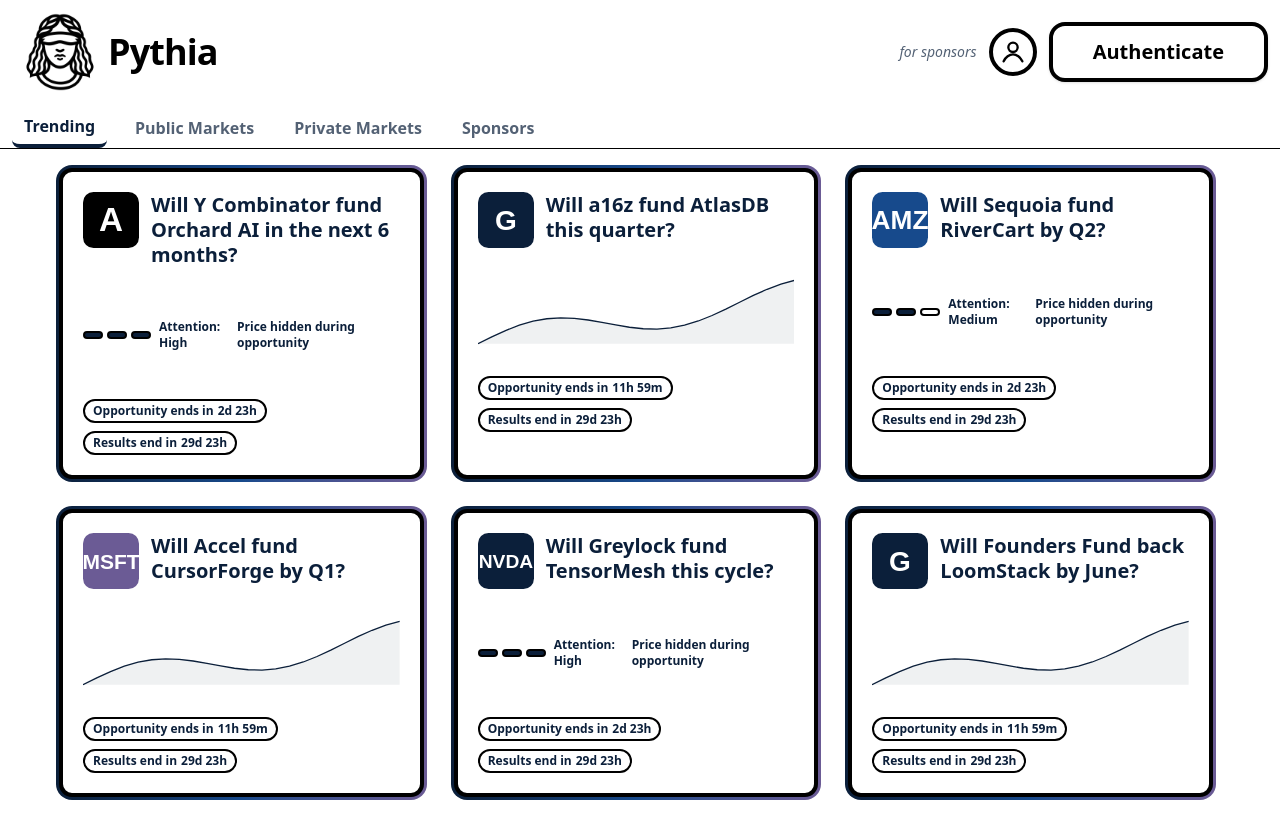
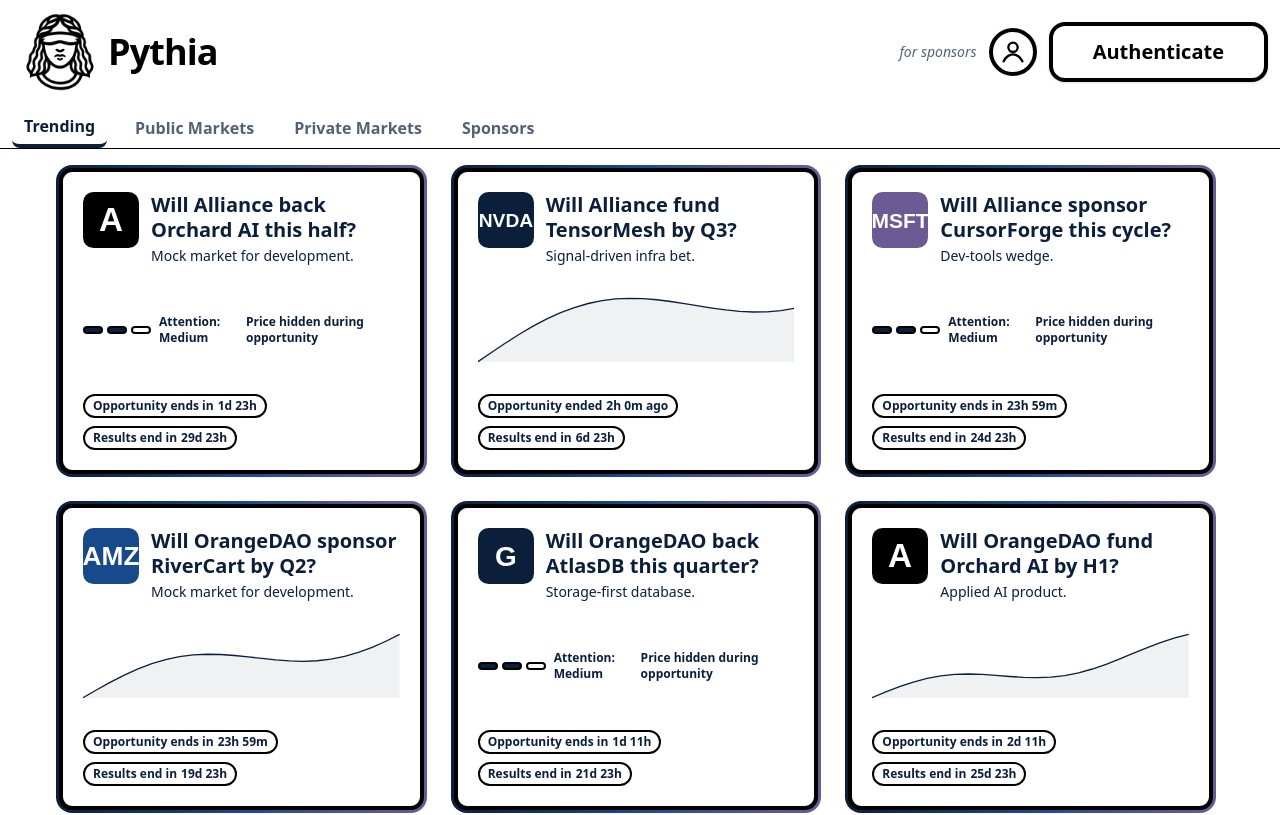
Before and after one commit to Eremeyen/pythia-opportunity-markets, a React (Vite) app in the folder app/: page / in a window 1280 px wide. Shown: the top 815 px of the page. Built offline with nearby package versions, Linux system fonts and the light colour scheme; no server answers.

Commit message:
createmarket form improvements

```diff
--- a/app/src/components/NonSponsorEmptyState.tsx
+++ b/app/src/components/NonSponsorEmptyState.tsx
@@ -5,7 +5,7 @@
     <div className="w-full min-h-[50vh] flex items-center justify-center">
       <div className="text-center max-w-xl">
         <h2 className="text-2xl md:text-3xl font-extrabold text-[#0b1f3a]">
-          Contact us to be whitelisted to be a sponsor
+          Contact us to be whitelisted as a sponsor
         </h2>
         <p className="mt-3 text-sm md:text-base text-[#0b1f3a] opacity-80">
           Sponsor access unlocks private market views, real-time trades, and resolution controls.
--- a/app/src/components/SponsorMarketForm.tsx
+++ b/app/src/components/SponsorMarketForm.tsx
@@ -38,7 +38,7 @@
   }
 
   return (
-    <div className="fixed inset-0 bg-black/20 flex items-end md:items-center justify-center p-4">
+    <div className="fixed inset-0 z-[100] bg-black/50 backdrop-blur-sm md:backdrop-blur flex items-end md:items-center justify-center p-4">
       <div className="w-full max-w-2xl bg-white rounded-2xl border-4 border-black p-4 md:p-6 shadow-lg">
         <div className="flex items-center justify-between">
           <h3 className="text-xl md:text-2xl font-extrabold text-[#0b1f3a]">Create Market</h3>
--- a/app/src/components/SponsorMarketList.tsx
+++ b/app/src/components/SponsorMarketList.tsx
@@ -5,18 +5,20 @@
   selectedId,
   onSelect,
   onCreateClick,
+  title = "Your markets",
   showCreate = true,
 }: {
   markets: SponsorMarket[];
   selectedId: string | null;
   onSelect: (id: string) => void;
   onCreateClick: () => void;
+  title?: string;
   showCreate?: boolean;
 }) {
   return (
     <div className="space-y-3">
       <div className="flex items-center justify-between">
-        <h3 className="text-lg md:text-xl font-extrabold text-[#0b1f3a]">Your markets</h3>
+        <h3 className="text-lg md:text-xl font-extrabold text-[#0b1f3a]">{title}</h3>
         {showCreate && (
           <button
             type="button"
--- a/app/src/config/mockSponsorMarkets.ts
+++ b/app/src/config/mockSponsorMarkets.ts
@@ -44,3 +44,11 @@
   }
   return seeded;
 })();
+
+export function getSponsorMarketsFiltered(
+  scope: "trending" | "public" | "private"
+): SponsorMarket[] {
+  if (scope === "public") return MOCK_SPONSOR_MARKETS.filter((m) => !m.isPrivate);
+  if (scope === "private") return MOCK_SPONSOR_MARKETS.filter((m) => m.isPrivate);
+  return MOCK_SPONSOR_MARKETS;
+}
--- a/app/src/hooks/useMarket.ts
+++ b/app/src/hooks/useMarket.ts
@@ -1,5 +1,6 @@
 import { useMemo } from "react";
 import type { Market } from "../types/market";
+import { MOCK_SPONSOR_MARKETS } from "../config/mockSponsorMarkets";
 
 export function useMarket(id?: string): {
   market?: Market;
@@ -8,34 +9,7 @@
 } {
   const market = useMemo<Market | undefined>(() => {
     if (!id) return undefined;
-    const idx = parseInt(id.replace(/\D/g, "")) || 0;
-    const isHidden = idx % 2 === 0;
-    return {
-      id,
-      title: isHidden
-        ? "Will YC fund Orchard AI in the next 6 months?"
-        : "Will a16z fund AtlasDB this quarter?",
-      description: "First-pass mock market details for development.",
-      isPriceHidden: isHidden,
-      opportunityEndMs: Date.now() + 72 * 3600_000,
-      resultsEndMs: Date.now() + 30 * 24 * 3600_000,
-      priceSeries: [...Array(96)].map(
-        (_, i) => 100 + Math.sin(i / 6) * 3 + i * 0.2
-      ),
-      attentionScore: 0.66,
-      sponsor: {
-        id: "s-1",
-        name: isHidden ? "YC" : "a16z",
-        url: "https://example-sponsor.org",
-      },
-      company: {
-        id: "c-1",
-        name: isHidden ? "Orchard AI" : "AtlasDB",
-        logoUrl: isHidden ? "/logos/apple.svg" : "/logos/google.svg",
-        website: "https://example.com",
-        summary: "AI infra startup with strong early traction.",
-      },
-    };
+    return MOCK_SPONSOR_MARKETS.find((m) => m.id === id);
   }, [id]);
 
   return { market, loading: false, error: undefined };
--- a/app/src/layouts/RootLayout.tsx
+++ b/app/src/layouts/RootLayout.tsx
@@ -11,7 +11,7 @@
           <CategoryNav />
         </div>
       </header>
-      <main className="mx-auto max-w-[1200px] pl-2 md:pl-4 pr-4 md:pr-6 pt-4">
+      <main className="mx-auto max-w-[1200px] pl-2 md:pl-4 pr-4 md:pr-6 pt-4 pb-10">
         <Outlet />
       </main>
     </div>
--- a/app/src/pages/ForSponsors.tsx
+++ b/app/src/pages/ForSponsors.tsx
@@ -1,4 +1,4 @@
-import { useState } from "react";
+import { useEffect, useState } from "react";
 import SponsorModeOverrideSwitch from "../components/SponsorModeOverrideSwitch";
 import NonSponsorEmptyState from "../components/NonSponsorEmptyState";
 import SponsorMarketList from "../components/SponsorMarketList";
@@ -17,11 +17,12 @@
   const [isCreateOpen, setIsCreateOpen] = useState(false);
   const [resolveOpen, setResolveOpen] = useState(false);
 
+  // Clear any sponsor selection when switching to viewer mode to avoid showing stale details
+  useEffect(() => {
+    if (!isSponsor) setSelectedId(null);
+  }, [isSponsor, setSelectedId]);
+
   if (!isSponsor) {
-    const now = Date.now();
-    const publicMarkets = markets.filter(
-      (m) => !m.isPrivate && m.status === "open" && now >= m.opportunityEndMs && (m.resultsEndMs ? now < m.resultsEndMs : true)
-    );
     return (
       <div className="max-w-6xl w-full">
         <div className="flex items-center justify-between">
@@ -29,38 +30,6 @@
           <SponsorModeOverrideSwitch />
         </div>
         <NonSponsorEmptyState />
-        <div className="mt-6 grid grid-cols-1 md:grid-cols-3 gap-4">
-          <div className="md:col-span-1">
-            <SponsorMarketList
-              markets={publicMarkets}
-              selectedId={selectedId}
-              onSelect={(id) => setSelectedId(id)}
-              onCreateClick={() => {}}
-              showCreate={false}
-            />
-          </div>
-          <div className="md:col-span-2 space-y-4">
-            {selectedMarket && publicMarkets.find((m) => m.id === selectedMarket.id) ? (
-              <>
-                <SponsorMarketDetails
-                  market={selectedMarket}
-                  sponsorMode={false}
-                  onResolveClick={() => {}}
-                />
-                <TradeFeed
-                  trades={trades}
-                  marketId={selectedMarket.id}
-                  sponsorMode={false}
-                  onTick={() => {}}
-                />
-              </>
-            ) : (
-              <div className="p-6 rounded-xl border-2 border-black bg-white text-sm text-[#0b1f3a] opacity-80">
-                Browse public markets. Select one to view details.
-              </div>
-            )}
-          </div>
-        </div>
       </div>
     );
   }
--- a/app/src/pages/TrendingMarkets.tsx
+++ b/app/src/pages/TrendingMarkets.tsx
@@ -1,5 +1,5 @@
 import MarketPreviewCard from "../components/MarketPreviewCard";
-import { getMarketsFiltered } from "../config/mockMarkets.ts";
+import { getSponsorMarketsFiltered } from "../config/mockSponsorMarkets.ts";
 
 type Scope = "trending" | "public" | "private";
 
@@ -8,20 +8,21 @@
 }: {
   scope?: Scope;
 }) {
-  // @TODO: GET ITEMS FROM HOOK
-  const items = getMarketsFiltered(scope);
+  const items = getSponsorMarketsFiltered(scope);
 
   return (
     <div>
       <div className="grid grid-cols-1 md:grid-cols-2 lg:grid-cols-3 gap-4 md:gap-6">
-        {items.map((m) => (
+        {items.map((m) => {
+          const opportunityStartMs = m.opportunityEndMs - 24 * 3600_000; // mock start time
+          return (
           <MarketPreviewCard
             key={m.id}
             id={m.id}
-            logoUrl={m.logoUrl}
+            logoUrl={m.company?.logoUrl ?? ""}
             title={m.title}
-            description={m.description}
-            opportunityStartMs={m.opportunityStartMs}
+            description={m.description ?? ""}
+            opportunityStartMs={opportunityStartMs}
             opportunityEndMs={m.opportunityEndMs}
             resultsEndMs={m.resultsEndMs}
             nextOpportunityStartMs={m.nextOpportunityStartMs}
@@ -29,7 +30,8 @@
             attentionScore={m.attentionScore}
             priceSeries={m.priceSeries}
           />
-        ))}
+          );
+        })}
       </div>
     </div>
   );
```
